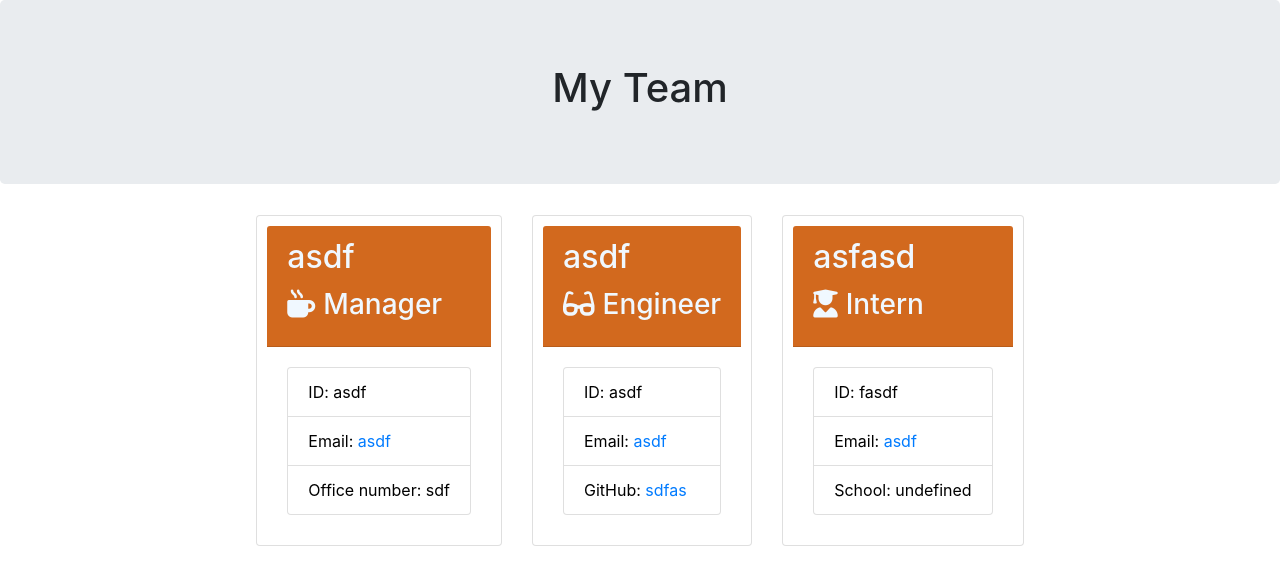
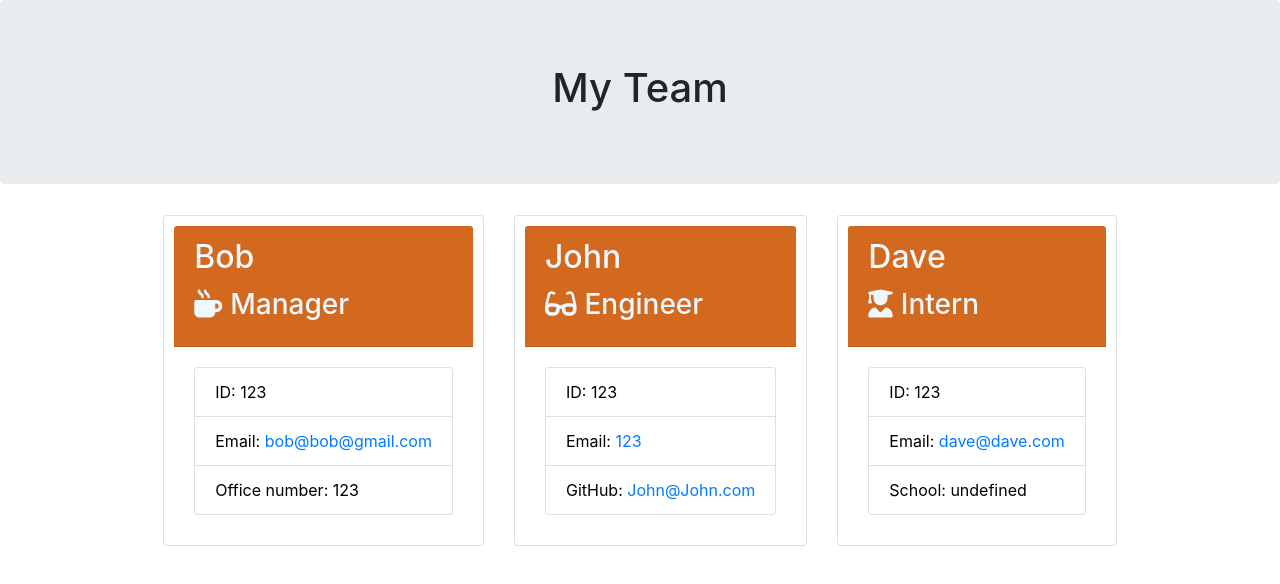
Before and after one commit to Emoses95/TeamProfileGenerator, a website: page dist/team.html in a window 1280 px wide. Drawn offline with nearby package versions, Linux system fonts and the light colour scheme.

```diff
--- a/dist/team.html
+++ b/dist/team.html
@@ -27,41 +27,41 @@
 
         <div class="card employee-card">
         <div class="card-header">
-            <h2 class="card-title">asdf</h2>
+            <h2 class="card-title">Bob</h2>
             <h3 class="card-title"><i class="fas fa-mug-hot mr-2"></i>Manager</h3>
         </div>
         <div class="card-body">
             <ul class="list-group">
-                <li class="list-group-item">ID: asdf</li>
-                <li class="list-group-item">Email: <a href="mailto:asdf">asdf</a></li>
-                <li class="list-group-item">Office number: sdf</li>
+                <li class="list-group-item">ID: 123</li>
+                <li class="list-group-item">Email: <a href="mailto:bob@bob@gmail.com">bob@bob@gmail.com</a></li>
+                <li class="list-group-item">Office number: 123</li>
             </ul>
         </div>
     </div>
 
         <div class="card employee-card">
     <div class="card-header">
-        <h2 class="card-title">asdf</h2>
+        <h2 class="card-title">John</h2>
         <h3 class="card-title"><i class="fas fa-glasses mr-2"></i>Engineer</h3>
     </div>
     <div class="card-body">
         <ul class="list-group">
-            <li class="list-group-item">ID: asdf</li>
-            <li class="list-group-item">Email: <a href="mailto:asdf">asdf</a></li>
-            <li class="list-group-item">GitHub: <a href="https://github.com/sdfas" target="_blank" rel="noopener noreferrer">sdfas</a></li>
+            <li class="list-group-item">ID: 123</li>
+            <li class="list-group-item">Email: <a href="mailto:123">123</a></li>
+            <li class="list-group-item">GitHub: <a href="https://github.com/John@John.com" target="_blank" rel="noopener noreferrer">John@John.com</a></li>
         </ul>
     </div>
 </div>
 
         <div class="card employee-card">
     <div class="card-header">
-        <h2 class="card-title">asfasd</h2>
+        <h2 class="card-title">Dave</h2>
         <h3 class="card-title"><i class="fas fa-user-graduate mr-2"></i>Intern</h3>
     </div>
     <div class="card-body">
         <ul class="list-group">
-            <li class="list-group-item">ID: fasdf</li>
-            <li class="list-group-item">Email: <a href="mailto:asdf">asdf</a></li>
+            <li class="list-group-item">ID: 123</li>
+            <li class="list-group-item">Email: <a href="mailto:dave@dave.com">dave@dave.com</a></li>
             <li class="list-group-item">School: undefined</li>
         </ul>
     </div>
```
Also changed, not shown: README.md.
